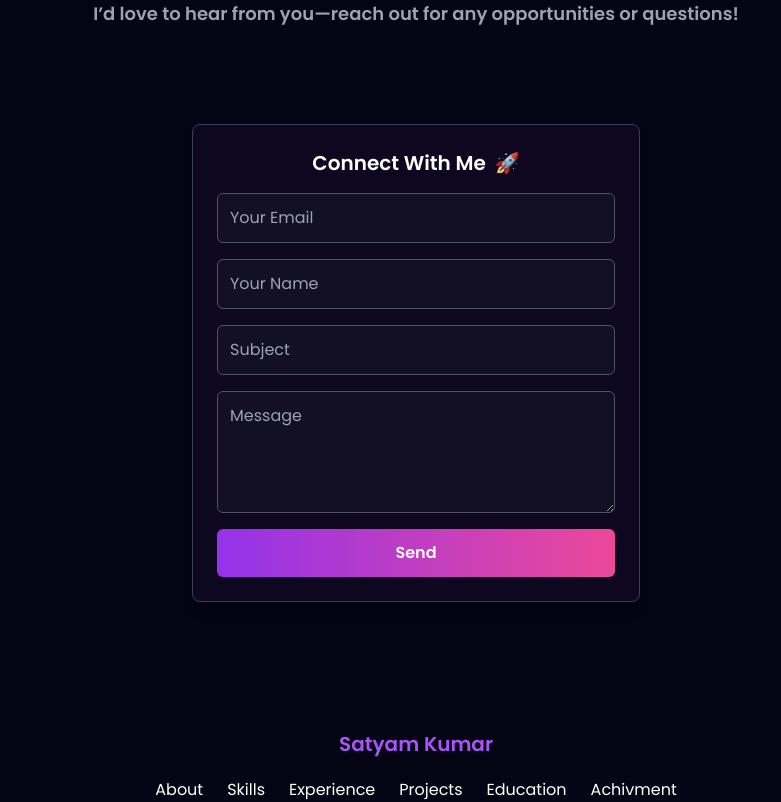
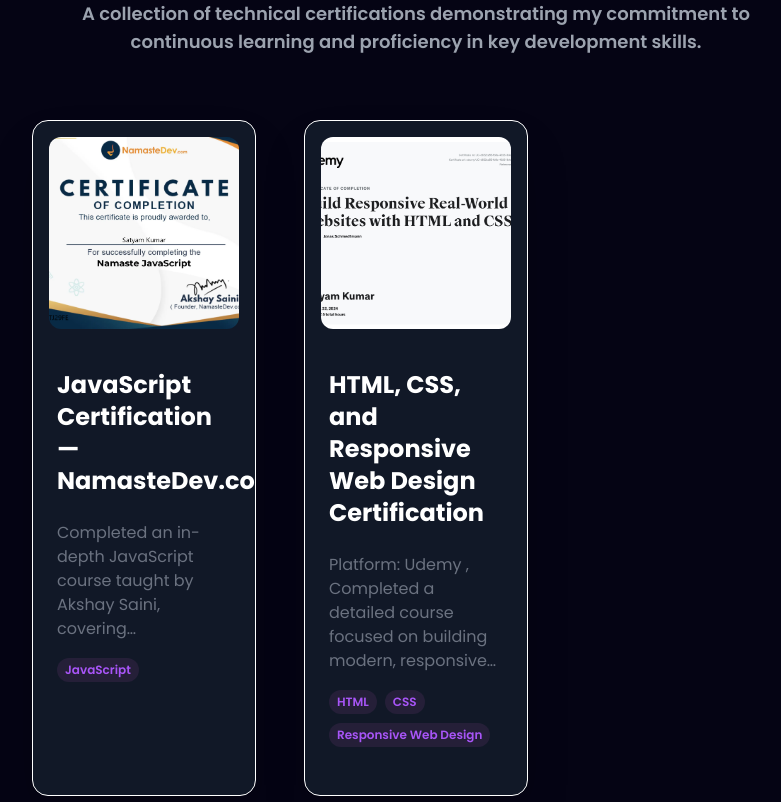
Before and after one commit to Satyambhardwaj59/Portfolio, a React (Vite) app: page / in a window 1280 px wide. Shown: the part 8360-9162 px from the top of the page, without its empty margins (224-1005 px from the left). Built offline with nearby package versions, Linux system fonts and the light colour scheme.

Commit message:
feat: Build certification section

```diff
--- a/src/App.jsx
+++ b/src/App.jsx
@@ -1,4 +1,3 @@
-import React from "react";
 import Navbar from "./components/Navbar/Navbar";
 import About from "./components/About/About";
 import Skills from "./components/Skills/Skills";
@@ -9,6 +8,7 @@
 import Footer from "./components/Footer/Footer";
 import BlurBlob from './components/BlurBlob';
 import Achivments from "./components/Achivments/Achivments";
+import Certification from "./components/Certification/Certification";
 
 const App = () => {
   return (
@@ -26,6 +26,7 @@
         <Work />
         <Education />
         <Achivments/>
+        <Certification/>
         <Contact />
         <Footer />
       </div>
--- /dev/null
+++ b/src/components/Certification/Certification.jsx
@@ -0,0 +1,60 @@
+import { certificate } from "../../constants";
+
+
+const Certification = () => {
+  return (
+  <section
+        id="certification"
+        className="py-24 pb-24 px-[12vw] md:px-[7vw] lg:px-[20vw] font-sans relative"
+      >
+        {/* Section Title */}
+        <div className="text-center mb-16">
+          <h2 className="text-4xl font-bold text-white">CERTIFICATION</h2>
+          <div className="w-32 h-1 bg-purple-500 mx-auto mt-4"></div>
+          <p className="text-gray-400 mt-4 text-lg font-semibold">
+            A collection of technical certifications demonstrating my commitment to continuous learning and proficiency in key development skills.
+          </p>
+        </div>
+
+        {/* Projects Grid */}
+        <div className="grid gap-12 grid-cols-1 md:grid-cols-2 lg:grid-cols-3">
+          {certificate.map((project) => (
+            <div
+              key={project.id}
+
+              // onClick={() => handleOpenModal(project)}
+              className="border border-white bg-gray-900 backdrop-blur-md rounded-2xl shadow-2xl overflow-hidden cursor-pointer hover:shadow-purple-500/50 hover:-translate-y-2 transition-transform duration-300"
+            >
+              <div className="p-4">
+                <img
+                  src={project.image}
+                  alt={project.title}
+                  className="w-full h-48 object-cover rounded-xl"
+                />
+              </div>
+              <div className="p-6">
+                <h3 className="text-2xl font-bold text-white mb-2">
+                  {project.title}
+                </h3>
+                <p className="text-gray-500 mb-4 pt-4 line-clamp-5">
+                  {project.description}
+                </p>
+                <div className="mb-4">
+                  {project.tags.map((tag, index) => (
+                    <span
+                      key={index}
+                      className="inline-block bg-[#251f38] text-xs font-semibold text-purple-500 rounded-full px-2 py-1 mr-2 mb-2"
+                    >
+                      {tag}
+                    </span>
+                  ))}
+                </div>
+              </div>
+            </div>
+          ))}
+        </div>
+      </section>
+  )
+}
+
+export default Certification;
--- a/src/components/Footer/Footer.jsx
+++ b/src/components/Footer/Footer.jsx
@@ -24,6 +24,7 @@
             { name: "Projects", id: "projects" },
             { name: "Education", id: "education" },
             { name: "Achivment", id: "achivment" },
+            { name: "Certification", id: "certification" },
           ].map((item, index) => (
             <button
               key={index}
--- a/src/constants.js
+++ b/src/constants.js
@@ -45,6 +45,8 @@
 import bestCordinotor from './assets/achivments_logo/best-cordinator.jpeg';
 import gpmRanker from './assets/achivments_logo/gpmRanker.jpeg';
 import nsitRancker from './assets/achivments_logo/nsitRancker.jpg';
+import javaScript from './assets/achivments_logo/javaScript.webp';
+import htmlCss from './assets/achivments_logo/HTML-CSS.jpg'
 
 
 
@@ -186,7 +188,7 @@
       image: portfolio,
       tags: ["React JS", "Tailwind-CSS"],
       github: "https://github.com/Satyambhardwaj59/Portfolio",
-      webapp: "",
+      webapp: "https://portfolio-satyam-kumars-projects-4080f490.vercel.app/",
     },
     {
       id: 3,
@@ -274,6 +276,25 @@
     },
   ];
 
+  export const certificate = [
+    {
+      id: 0,
+      title: "JavaScript Certification — NamasteDev.com",
+      description:
+        "Completed an in-depth JavaScript course taught by Akshay Saini, covering foundational to advanced topics including execution context, closures, hoisting, event loop, asynchronous JS, promises, and more. Strengthened core JavaScript skills with practical coding exercises and real-world concepts.",
+      image: javaScript,
+      tags: ["JavaScript"],
+    },
+    {
+      id: 1,
+      title: "HTML, CSS, and Responsive Web Design Certification",
+      description:
+        "Platform: Udemy ,  Completed a detailed course focused on building modern, responsive websites using HTML5 and CSS3. Gained hands-on experience with layout techniques like Flexbox and Grid, media queries, and responsive design principles to ensure seamless performance across devices. Built real-world projects to solidify frontend development skills.",
+      image: htmlCss,
+      tags: ["HTML", "CSS", "Responsive Web Design"],
+    },
+  ];
+
 
 
 
```
Also changed, not shown: src/assets/achivments_logo/HTML-CSS.jpg (added), src/assets/achivments_logo/javaScript.webp (added).
